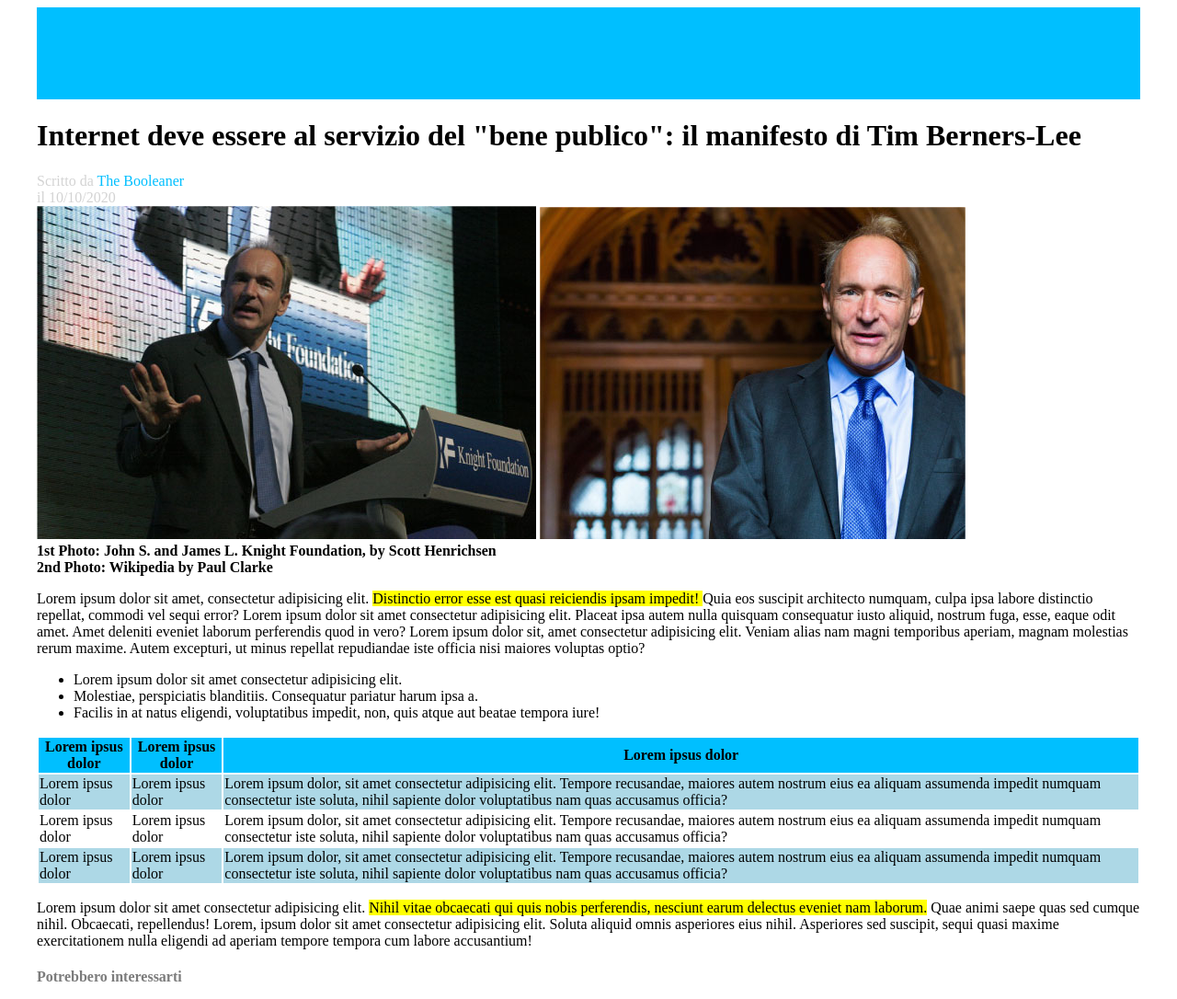
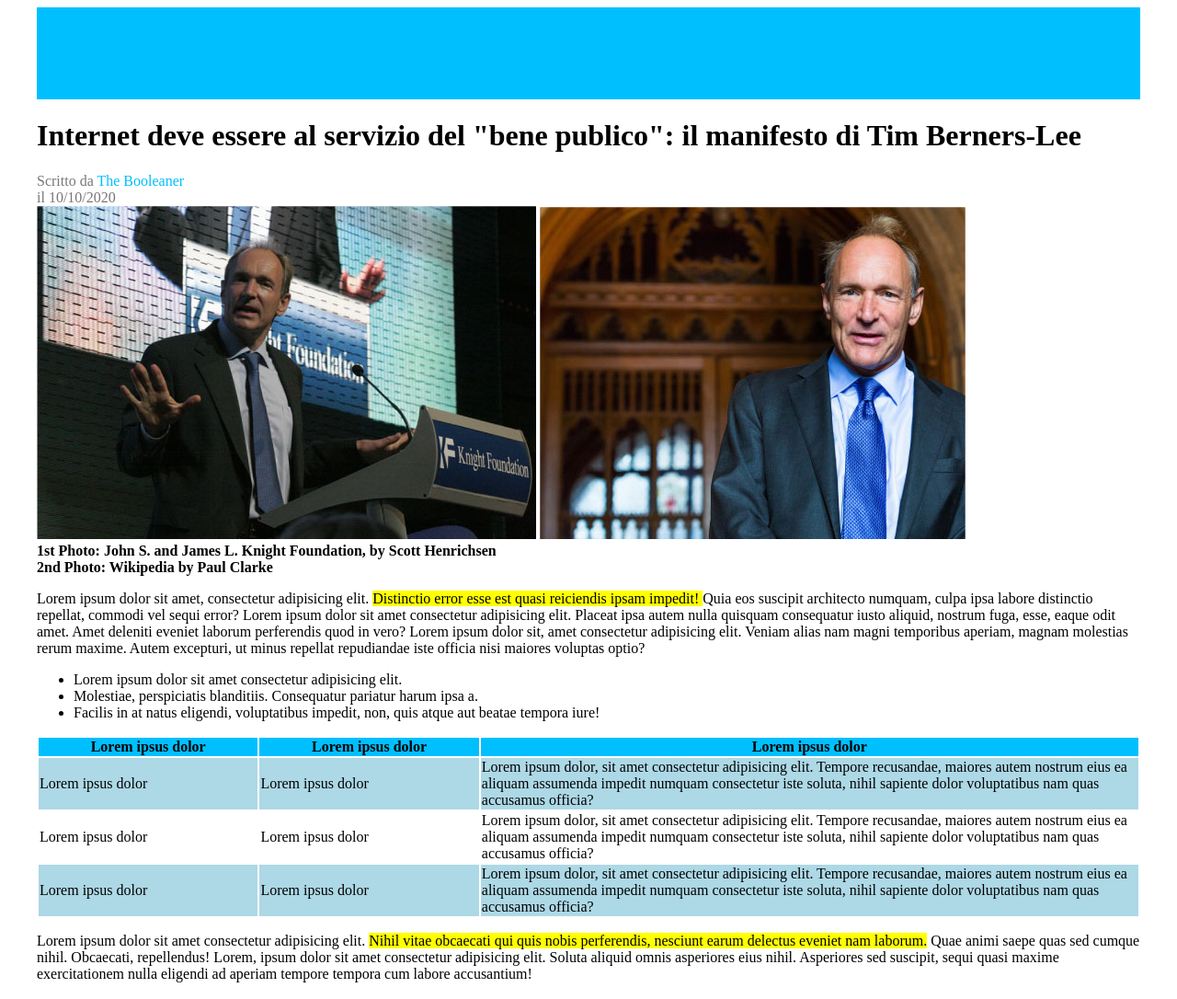
Before and after one commit to pietroline/html-css-booleaner, a plain HTML site: page index.html in a window 1280 px wide. Shown: the top 1086 px of the page at 92% size. Drawn offline with Linux system fonts and the light colour scheme.

Commit message:
Add % spazio occupato dal testo nella tabella

```diff
--- a/index.html
+++ b/index.html
@@ -55,18 +55,18 @@
                     </thead>
                     <tbody>
                         <tr class="riga_colorata">
-                            <td>Lorem ipsus dolor</td>
-                            <td>Lorem ipsus dolor</td>
-                            <td>Lorem ipsum dolor, sit amet consectetur adipisicing elit. Tempore recusandae, maiores autem nostrum eius ea aliquam assumenda impedit numquam consectetur iste soluta, nihil sapiente dolor voluptatibus nam quas accusamus officia?</td>
+                            <td class="larghezza_colonna">Lorem ipsus dolor</td>
+                            <td class="larghezza_colonna">Lorem ipsus dolor</td>
+                            <td >Lorem ipsum dolor, sit amet consectetur adipisicing elit. Tempore recusandae, maiores autem nostrum eius ea aliquam assumenda impedit numquam consectetur iste soluta, nihil sapiente dolor voluptatibus nam quas accusamus officia?</td>
                         </tr>
                         <tr>
-                            <td>Lorem ipsus dolor</td>
-                            <td>Lorem ipsus dolor</td>
+                            <td class="larghezza_colonna">Lorem ipsus dolor</td>
+                            <td class="larghezza_colonna"> Lorem ipsus dolor</td>
                             <td>Lorem ipsum dolor, sit amet consectetur adipisicing elit. Tempore recusandae, maiores autem nostrum eius ea aliquam assumenda impedit numquam consectetur iste soluta, nihil sapiente dolor voluptatibus nam quas accusamus officia?</td>
                         </tr>
                         <tr class="riga_colorata">
-                            <td>Lorem ipsus dolor</td>
-                            <td>Lorem ipsus dolor</td>
+                            <td class="larghezza_colonna">Lorem ipsus dolor</td>
+                            <td class="larghezza_colonna">Lorem ipsus dolor</td>
                             <td>Lorem ipsum dolor, sit amet consectetur adipisicing elit. Tempore recusandae, maiores autem nostrum eius ea aliquam assumenda impedit numquam consectetur iste soluta, nihil sapiente dolor voluptatibus nam quas accusamus officia?</td>
                         </tr>
                     </tbody>
--- a/style.css
+++ b/style.css
@@ -10,7 +10,7 @@ header{
 }
 
 #intestazione{
-    color: lightgray;
+    color: rgb(119, 119, 119);
 }
 
 #autore{
@@ -36,3 +36,7 @@ footer > h4{
 .riga_colorata{
     background-color: lightblue;
 }
+
+.larghezza_colonna{
+    width: 20%;
+}
```
